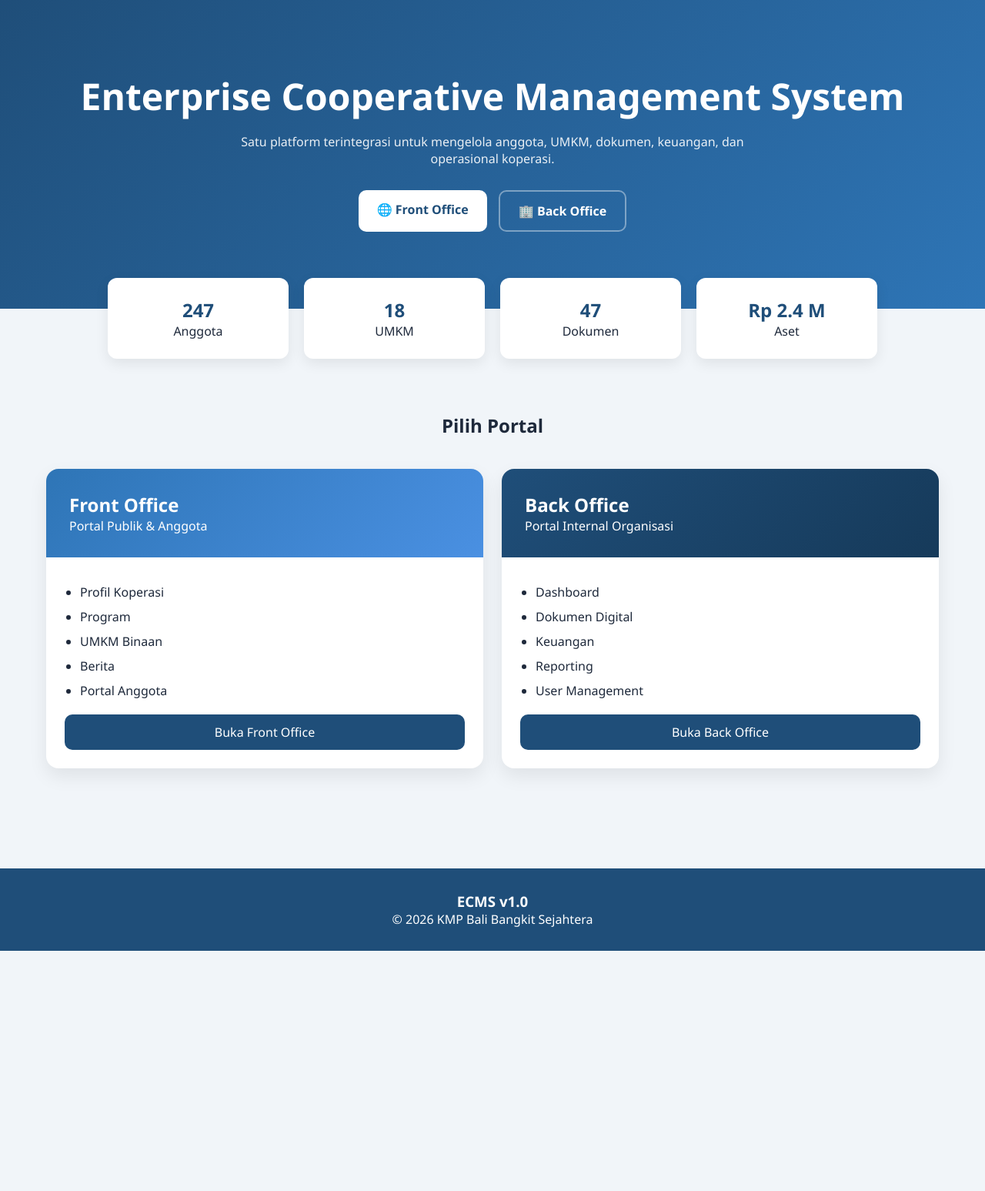
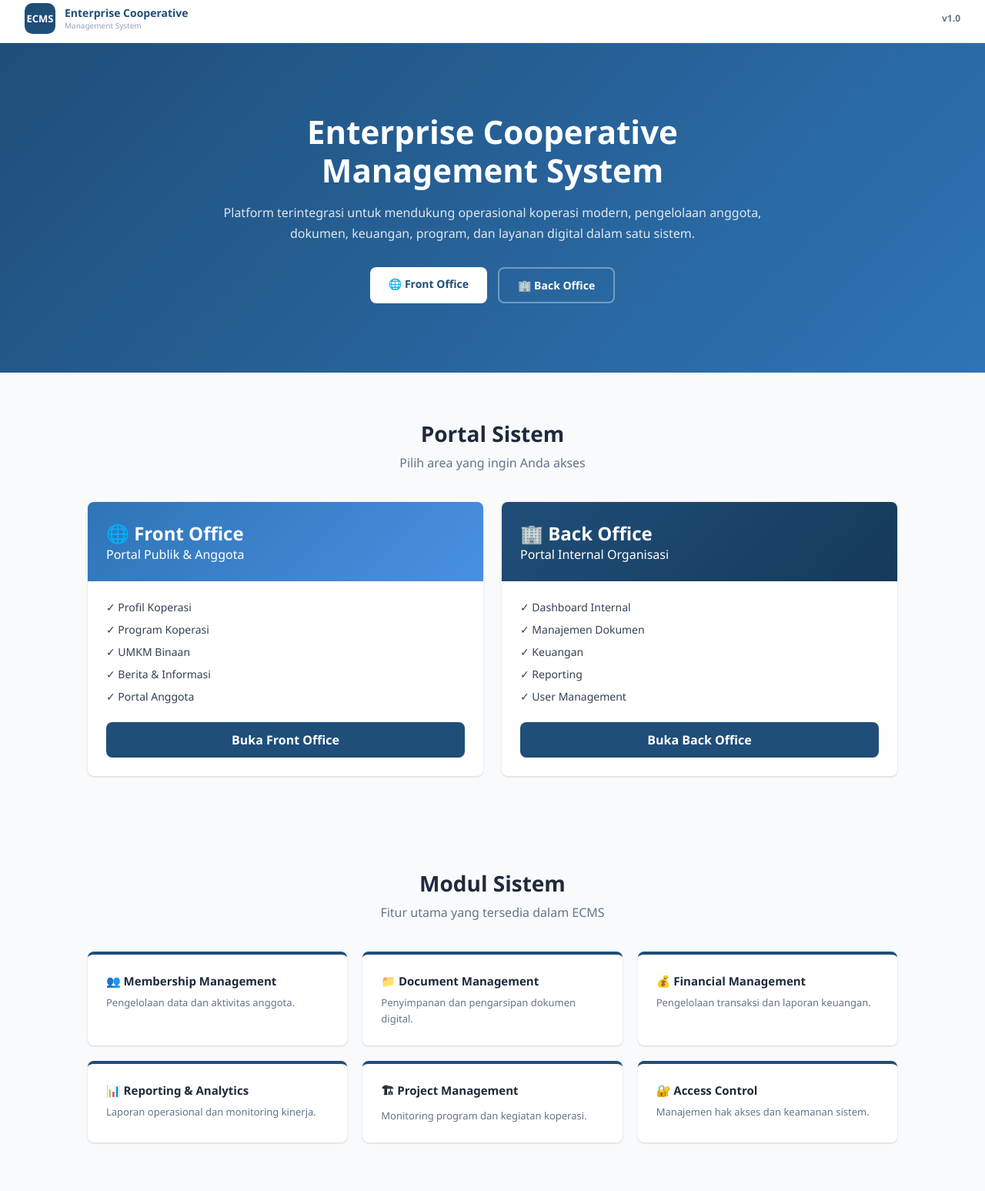
Before and after one commit to gerbanglabs/kmp-bbs, a plain HTML site: page index.html in a window 1280 px wide. Shown: the part 8-1555 px from the top of the page at 77% size. Before the commit the page ends 1243 px from the top, so only its background shows below. Drawn offline with Linux system fonts and the light colour scheme.

Commit message:
update index.html

```diff
--- a/index.html
+++ b/index.html
@@ -3,96 +3,479 @@
 <head>
 <meta charset="UTF-8">
 <meta name="viewport" content="width=device-width, initial-scale=1.0">
-<title>ECMS Portal Gateway</title>
+
+<title>ECMS - Enterprise Cooperative Management System</title>
+
 <style>
 :root{
---navy:#1F4E79;--blue:#2E75B6;--gray:#64748B;--light:#F8FAFC;
+  --navy:#1F4E79;
+  --blue:#2E75B6;
+  --blue-light:#D6E4F0;
+  --blue-xlight:#EBF3FB;
+
+  --gray-50:#F8FAFC;
+  --gray-100:#F1F5F9;
+  --gray-200:#E2E8F0;
+  --gray-400:#94A3B8;
+  --gray-500:#64748B;
+  --gray-700:#334155;
+  --gray-800:#1E293B;
+
+  --radius:8px;
+
+  --shadow:
+    0 1px 3px rgba(0,0,0,.1),
+    0 1px 2px rgba(0,0,0,.06);
+
+  --shadow-md:
+    0 4px 6px rgba(0,0,0,.07),
+    0 2px 4px rgba(0,0,0,.06);
 }
-*{margin:0;padding:0;box-sizing:border-box}
-body{font-family:Segoe UI,sans-serif;background:#F1F5F9;color:#1E293B}
-.hero{background:linear-gradient(135deg,#1F4E79,#2E75B6);color:#fff;padding:100px 20px;text-align:center}
-.hero h1{font-size:48px;margin-bottom:16px}
-.hero p{max-width:700px;margin:auto;opacity:.9}
-.actions{margin-top:30px;display:flex;gap:15px;justify-content:center;flex-wrap:wrap}
-.btn{padding:14px 24px;border-radius:10px;text-decoration:none;font-weight:600}
-.btn-primary{background:#fff;color:#1F4E79}
-.btn-secondary{border:2px solid rgba(255,255,255,.4);color:#fff}
-.section{max-width:1200px;margin:auto;padding:70px 20px}
-.cards{display:grid;grid-template-columns:repeat(auto-fit,minmax(320px,1fr));gap:24px}
-.card{background:#fff;border-radius:16px;overflow:hidden;box-shadow:0 10px 25px rgba(0,0,0,.08)}
-.card-header{padding:30px;color:#fff}
-.fo{background:linear-gradient(135deg,#2E75B6,#4A90E2)}
-.bo{background:linear-gradient(135deg,#1F4E79,#163A5A)}
-.card-body{padding:24px}
-.card-body ul{padding-left:20px}
-.card-body li{margin:10px 0}
-.card-body a{display:block;margin-top:20px;text-align:center;background:#1F4E79;color:#fff;padding:12px;border-radius:10px;text-decoration:none}
-.stats{display:grid;grid-template-columns:repeat(auto-fit,minmax(180px,1fr));gap:20px;margin-top:-40px;max-width:1000px;margin-left:auto;margin-right:auto}
-.stat{background:#fff;padding:25px;border-radius:12px;text-align:center;box-shadow:0 6px 18px rgba(0,0,0,.08)}
-.stat h2{color:#1F4E79}
-footer{background:#1F4E79;color:#fff;text-align:center;padding:30px;margin-top:60px}
+
+*{
+  margin:0;
+  padding:0;
+  box-sizing:border-box;
+}
+
+body{
+  font-family:'Segoe UI',sans-serif;
+  background:var(--gray-50);
+  color:var(--gray-800);
+}
+
+/* HEADER */
+
+.header{
+  background:white;
+  border-bottom:1px solid var(--gray-200);
+  height:64px;
+  display:flex;
+  align-items:center;
+  justify-content:space-between;
+  padding:0 32px;
+  box-shadow:var(--shadow);
+}
+
+.logo{
+  display:flex;
+  align-items:center;
+  gap:12px;
+}
+
+.logo-icon{
+  width:40px;
+  height:40px;
+  border-radius:10px;
+  background:var(--navy);
+  color:white;
+  display:flex;
+  align-items:center;
+  justify-content:center;
+  font-size:13px;
+  font-weight:800;
+}
+
+.logo-text h3{
+  font-size:14px;
+  color:var(--navy);
+  font-weight:800;
+}
+
+.logo-text p{
+  font-size:10px;
+  color:var(--gray-400);
+}
+
+.version{
+  font-size:12px;
+  color:var(--gray-500);
+  font-weight:600;
+}
+
+/* HERO */
+
+.hero{
+  background:
+  linear-gradient(
+    135deg,
+    var(--navy),
+    var(--blue)
+  );
+
+  color:white;
+  text-align:center;
+  padding:90px 24px;
+}
+
+.hero h1{
+  font-size:42px;
+  font-weight:800;
+  margin-bottom:16px;
+  line-height:1.2;
+}
+
+.hero p{
+  max-width:700px;
+  margin:auto;
+  opacity:.85;
+  font-size:16px;
+  line-height:1.7;
+}
+
+.hero-buttons{
+  margin-top:30px;
+  display:flex;
+  justify-content:center;
+  gap:14px;
+  flex-wrap:wrap;
+}
+
+.btn{
+  padding:12px 24px;
+  border-radius:8px;
+  text-decoration:none;
+  font-size:14px;
+  font-weight:700;
+  transition:.2s;
+}
+
+.btn-white{
+  background:white;
+  color:var(--navy);
+}
+
+.btn-white:hover{
+  transform:translateY(-2px);
+}
+
+.btn-outline{
+  border:2px solid rgba(255,255,255,.35);
+  color:white;
+}
+
+.btn-outline:hover{
+  background:rgba(255,255,255,.08);
+}
+
+/* SECTION */
+
+.section{
+  max-width:1100px;
+  margin:auto;
+  padding:60px 24px;
+}
+
+.section-title{
+  text-align:center;
+  font-size:28px;
+  font-weight:800;
+  margin-bottom:8px;
+}
+
+.section-sub{
+  text-align:center;
+  color:var(--gray-500);
+  margin-bottom:40px;
+}
+
+/* PORTAL */
+
+.portal-grid{
+  display:grid;
+  grid-template-columns:1fr 1fr;
+  gap:24px;
+}
+
+.portal-card{
+  background:white;
+  border-radius:var(--radius);
+  box-shadow:var(--shadow);
+  overflow:hidden;
+}
+
+.portal-header{
+  padding:24px;
+  color:white;
+}
+
+.portal-header.fo{
+  background:linear-gradient(
+    135deg,
+    #2E75B6,
+    #4A90E2
+  );
+}
+
+.portal-header.bo{
+  background:linear-gradient(
+    135deg,
+    #1F4E79,
+    #163A5A
+  );
+}
+
+.portal-body{
+  padding:24px;
+}
+
+.portal-body ul{
+  list-style:none;
+  margin-bottom:24px;
+}
+
+.portal-body li{
+  margin-bottom:10px;
+  color:var(--gray-700);
+  font-size:14px;
+}
+
+.portal-btn{
+  display:block;
+  text-align:center;
+  background:var(--navy);
+  color:white;
+  padding:12px;
+  border-radius:8px;
+  text-decoration:none;
+  font-weight:700;
+}
+
+/* MODULES */
+
+.module-grid{
+  display:grid;
+  grid-template-columns:repeat(3,1fr);
+  gap:20px;
+}
+
+.module-card{
+  background:white;
+  padding:24px;
+  border-radius:var(--radius);
+  box-shadow:var(--shadow);
+  border-top:4px solid var(--navy);
+}
+
+.module-card h4{
+  margin-bottom:8px;
+  font-size:15px;
+}
+
+.module-card p{
+  font-size:13px;
+  color:var(--gray-500);
+  line-height:1.6;
+}
+
+/* FOOTER */
+
+.footer{
+  background:var(--navy);
+  color:white;
+  text-align:center;
+  padding:32px;
+  margin-top:20px;
+}
+
+.footer p{
+  opacity:.7;
+  font-size:12px;
+}
+
+/* MOBILE */
+
+@media(max-width:768px){
+
+.portal-grid{
+  grid-template-columns:1fr;
+}
+
+.module-grid{
+  grid-template-columns:1fr;
+}
+
+.hero h1{
+  font-size:30px;
+}
+
+}
 </style>
 </head>
 <body>
 
-<section class="hero">
-<h1>Enterprise Cooperative Management System</h1>
-<p>Satu platform terintegrasi untuk mengelola anggota, UMKM, dokumen, keuangan, dan operasional koperasi.</p>
-<div class="actions">
-<a class="btn btn-primary" href="wireframe_fo.html">🌐 Front Office</a>
-<a class="btn btn-secondary" href="wireframe_bo.html">🏢 Back Office</a>
-</div>
-</section>
+<header class="header">
 
-<div class="stats">
-<div class="stat"><h2>247</h2><p>Anggota</p></div>
-<div class="stat"><h2>18</h2><p>UMKM</p></div>
-<div class="stat"><h2>47</h2><p>Dokumen</p></div>
-<div class="stat"><h2>Rp 2.4 M</h2><p>Aset</p></div>
-</div>
+  <div class="logo">
+    <div class="logo-icon">ECMS</div>
 
-<section class="section">
-<h2 style="text-align:center;margin-bottom:40px">Pilih Portal</h2>
-<div class="cards">
-<div class="card">
-<div class="card-header fo">
-<h2>Front Office</h2>
-<p>Portal Publik & Anggota</p>
-</div>
-<div class="card-body">
-<ul>
-<li>Profil Koperasi</li>
-<li>Program</li>
-<li>UMKM Binaan</li>
-<li>Berita</li>
-<li>Portal Anggota</li>
-</ul>
-<a href="wireframe_fo.html">Buka Front Office</a>
+    <div class="logo-text">
+      <h3>Enterprise Cooperative</h3>
+      <p>Management System</p>
     </div>
   </div>
 
-<div class="card">
-<div class="card-header bo">
-<h2>Back Office</h2>
+  <div class="version">
+    v1.0
+  </div>
+
+</header>
+
+<section class="hero">
+
+  <h1>
+    Enterprise Cooperative<br>
+    Management System
+  </h1>
+
+  <p>
+    Platform terintegrasi untuk mendukung operasional koperasi modern,
+    pengelolaan anggota, dokumen, keuangan,
+    program, dan layanan digital dalam satu sistem.
+  </p>
+
+  <div class="hero-buttons">
+
+    <a href="wireframe_fo.html" class="btn btn-white">
+      🌐 Front Office
+    </a>
+
+    <a href="wireframe_bo.html" class="btn btn-outline">
+      🏢 Back Office
+    </a>
+
+  </div>
+
+</section>
+
+<section class="section">
+
+  <h2 class="section-title">
+    Portal Sistem
+  </h2>
+
+  <p class="section-sub">
+    Pilih area yang ingin Anda akses
+  </p>
+
+  <div class="portal-grid">
+
+    <div class="portal-card">
+
+      <div class="portal-header fo">
+        <h2>🌐 Front Office</h2>
+        <p>Portal Publik & Anggota</p>
+      </div>
+
+      <div class="portal-body">
+
+        <ul>
+          <li>✓ Profil Koperasi</li>
+          <li>✓ Program Koperasi</li>
+          <li>✓ UMKM Binaan</li>
+          <li>✓ Berita & Informasi</li>
+          <li>✓ Portal Anggota</li>
+        </ul>
+
+        <a href="wireframe_fo.html"
+           class="portal-btn">
+           Buka Front Office
+        </a>
+
+      </div>
+
+    </div>
+
+    <div class="portal-card">
+
+      <div class="portal-header bo">
+        <h2>🏢 Back Office</h2>
         <p>Portal Internal Organisasi</p>
       </div>
-<div class="card-body">
+
+      <div class="portal-body">
+
         <ul>
-<li>Dashboard</li>
-<li>Dokumen Digital</li>
-<li>Keuangan</li>
-<li>Reporting</li>
-<li>User Management</li>
+          <li>✓ Dashboard Internal</li>
+          <li>✓ Manajemen Dokumen</li>
+          <li>✓ Keuangan</li>
+          <li>✓ Reporting</li>
+          <li>✓ User Management</li>
         </ul>
-<a href="wireframe_bo.html">Buka Back Office</a>
+
+        <a href="wireframe_bo.html"
+           class="portal-btn">
+           Buka Back Office
+        </a>
+
       </div>
+
     </div>
+
   </div>
+
 </section>
 
-<footer>
-<h3>ECMS v1.0</h3>
-<p>© 2026 KMP Bali Bangkit Sejahtera</p>
+<section class="section">
+
+  <h2 class="section-title">
+    Modul Sistem
+  </h2>
+
+  <p class="section-sub">
+    Fitur utama yang tersedia dalam ECMS
+  </p>
+
+  <div class="module-grid">
+
+    <div class="module-card">
+      <h4>👥 Membership Management</h4>
+      <p>Pengelolaan data dan aktivitas anggota.</p>
+    </div>
+
+    <div class="module-card">
+      <h4>📁 Document Management</h4>
+      <p>Penyimpanan dan pengarsipan dokumen digital.</p>
+    </div>
+
+    <div class="module-card">
+      <h4>💰 Financial Management</h4>
+      <p>Pengelolaan transaksi dan laporan keuangan.</p>
+    </div>
+
+    <div class="module-card">
+      <h4>📊 Reporting & Analytics</h4>
+      <p>Laporan operasional dan monitoring kinerja.</p>
+    </div>
+
+    <div class="module-card">
+      <h4>🏗 Project Management</h4>
+      <p>Monitoring program dan kegiatan koperasi.</p>
+    </div>
+
+    <div class="module-card">
+      <h4>🔐 Access Control</h4>
+      <p>Manajemen hak akses dan keamanan sistem.</p>
+    </div>
+
+  </div>
+
+</section>
+
+<footer class="footer">
+
+  <h3>Enterprise Cooperative Management System</h3>
+
+  <p>
+    ECMS v1.0
+  </p>
+
+  <br>
+
+  <p>
+    © 2026 All Rights Reserved
+  </p>
+
 </footer>
 
 </body>
```
Lines whose indentation alone changed are shown as unchanged.
